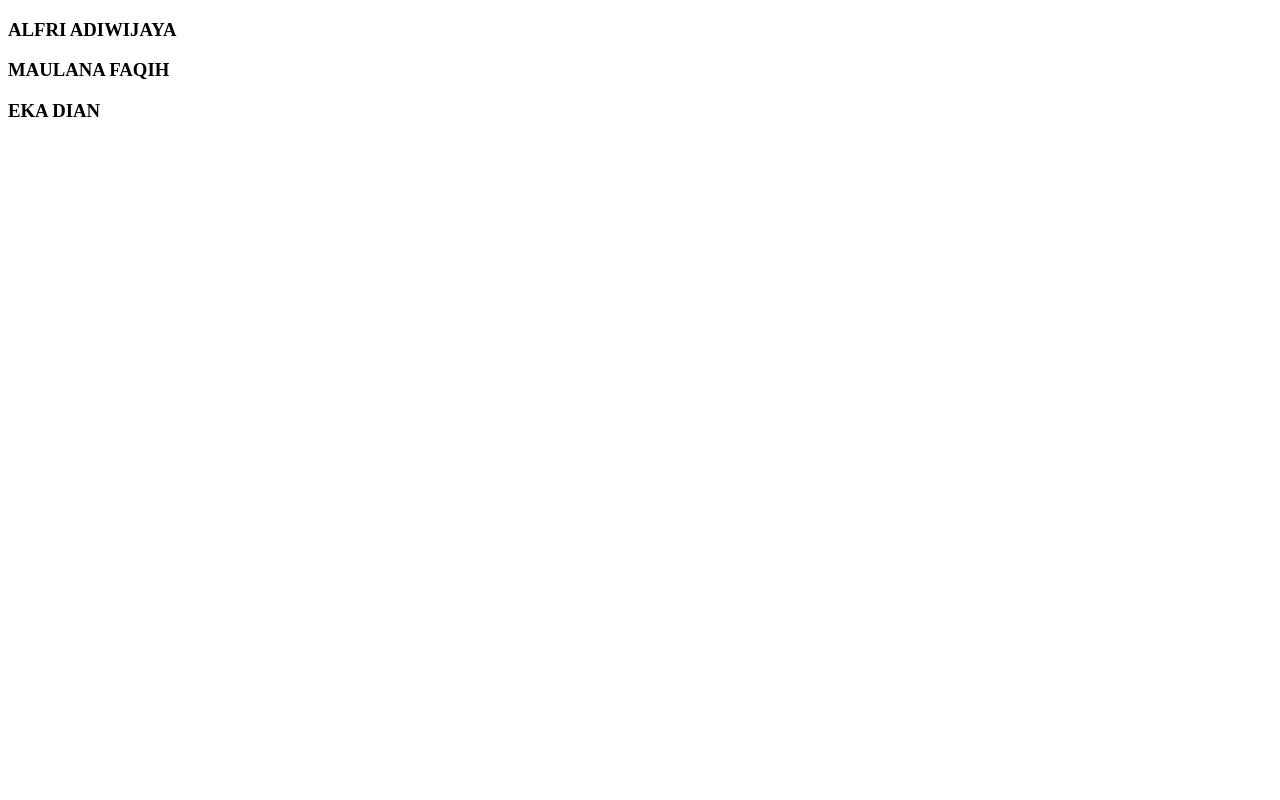
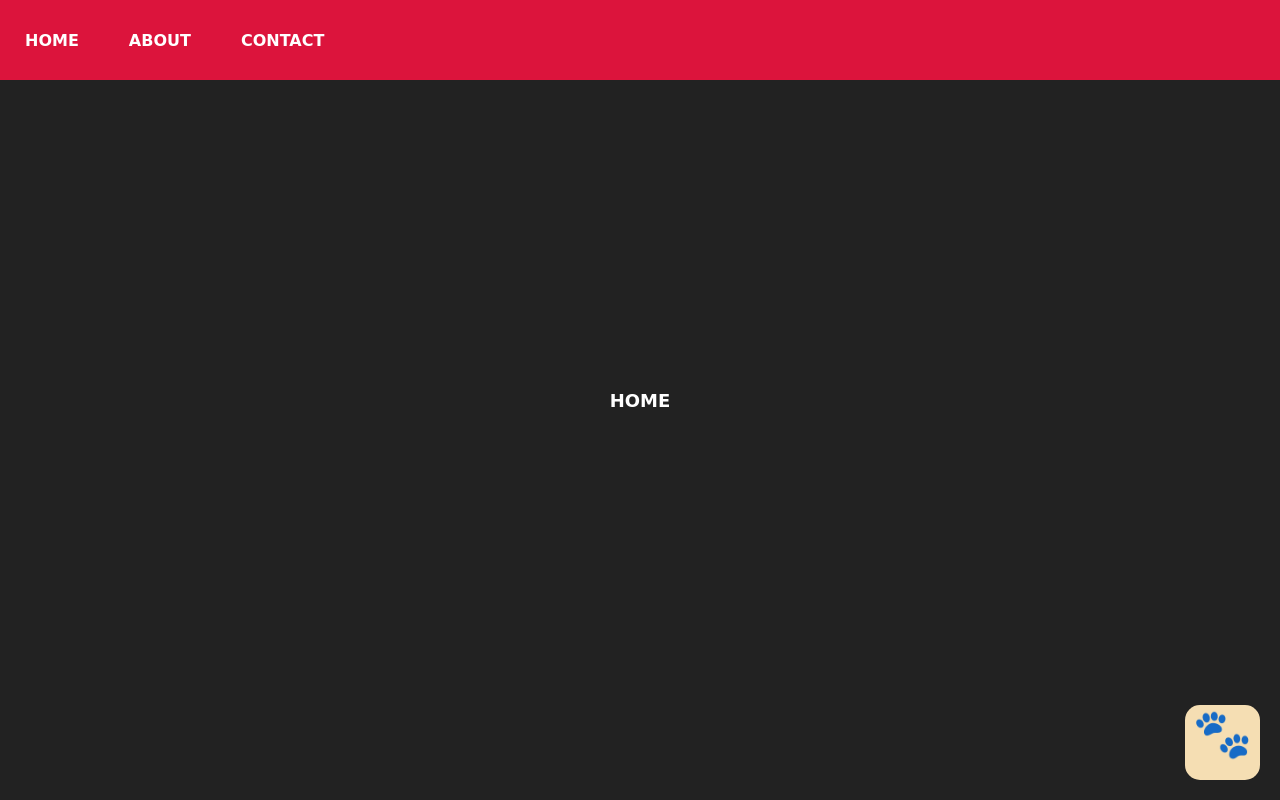
Before and after one commit to Fial03/TOLI-TOLI, a plain HTML site: page index.html in a window 1280 px wide. Shown: the top 800 px of the page. Drawn offline with Linux system fonts and the light colour scheme.

Commit message:
perubahan template
perubahan template

```diff
--- a/index.html
+++ b/index.html
@@ -4,11 +4,56 @@
     <meta charset="UTF-8">
     <meta http-equiv="X-UA-Compatible" content="IE=edge">
     <meta name="viewport" content="width=device-width, initial-scale=1.0">
-    <title>TOLI-TOLI</title>
+    <link rel="stylesheet" href="style.css"/>
+    <title>Latihan HTML</title>
 </head>
 <body>
-    <H3>ALFRI ADIWIJAYA</H3>
-    <H3>MAULANA FAQIH</H3>
-    <H3>EKA DIAN</H3>
+    <section id="home">
+
+        <div class="container">
+            <!-- Nagiator bar start -->
+            <div class="navwrapper">
+                <ul class="navigation">
+                    <li class="nav">
+                        <a href="#home" class="navlink">HOME</a>
+                    </li>
+                    <li class="nav">
+                        <a href="#about" class="navlink">ABOUT</a>
+                    </li>
+                    <li class="nav">
+                        <a href="#contact" class="navlink">CONTACT</a>
+                    </li>
+                </ul>
+            </div>
+            <div class="contentwrapper">
+                <h1>HOME</h1>
+            </div>
+        </div>
+    </section>
+
+    <section id="about">
+        <div class="container merah">
+            <div class="contentwrapper">
+                <h1>ABOUT</h1>
+            </div>
+        </div>
+    </section>
+
+    <section id="contact">
+        <div class="container biru">
+            <div class="contentwrapper">
+                <h1>CONTACT</h1>
+            </div>
+        </div>
+    </section>
+
+    <div class="top" onclick="goToTop()">🐾</div>
+
+    <script>
+        const goToTop = () => {
+            return location.href="#home"
+        }
+    </script>
+
 </body>
 </html>
```
